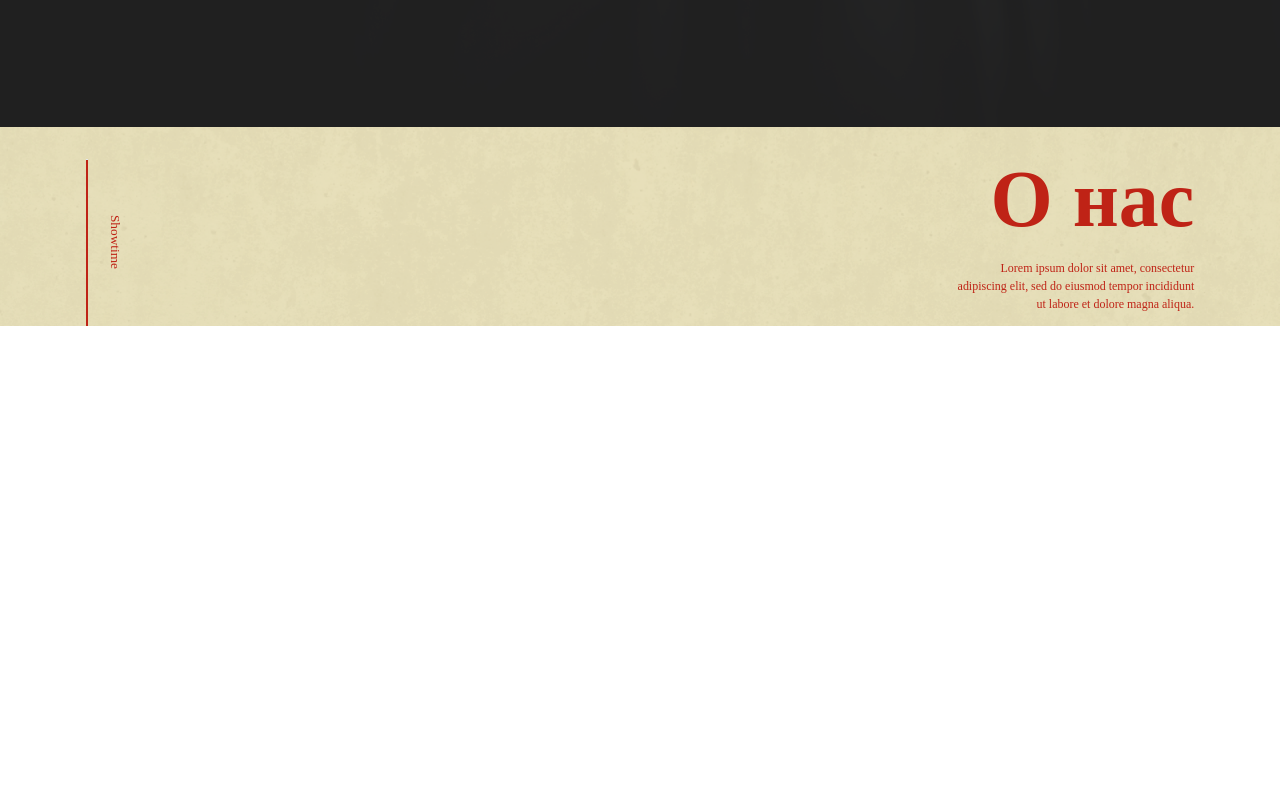
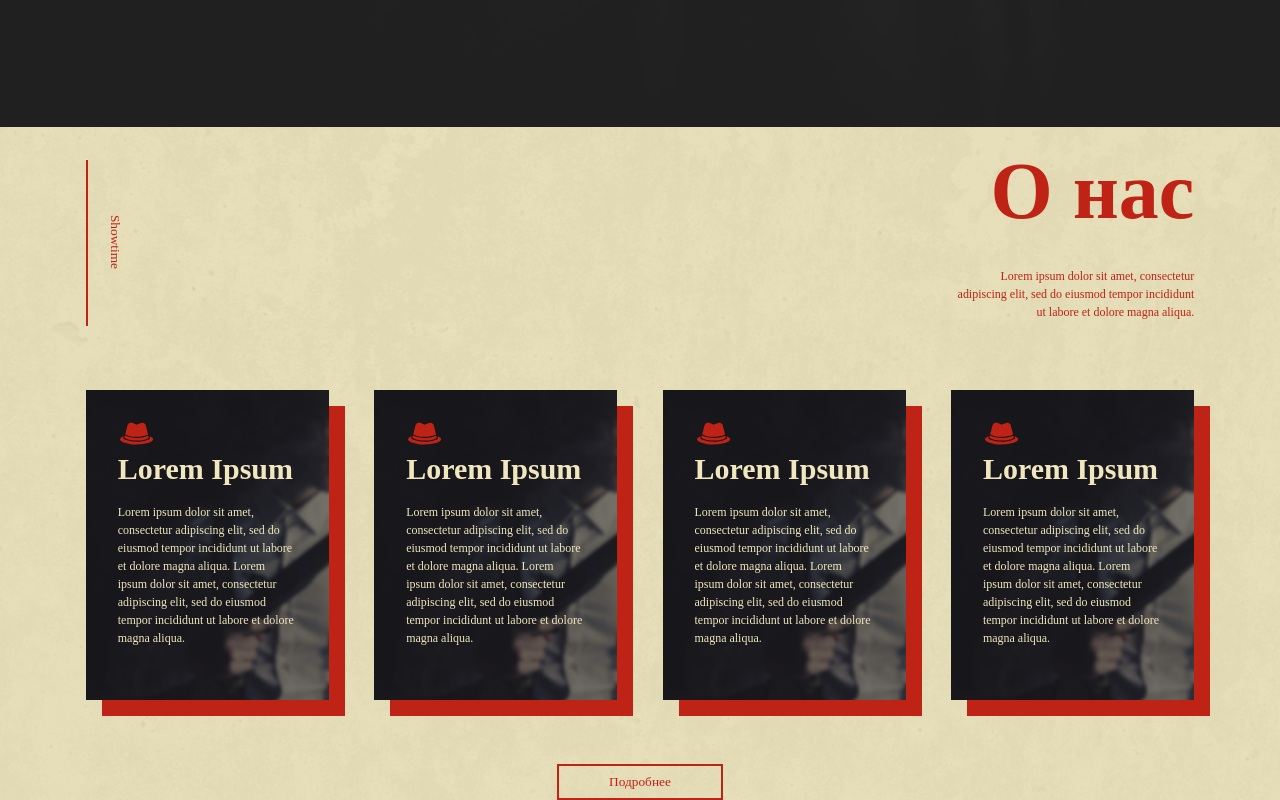
Before and after one commit to k1ngsterr1/showtime, an Astro site: page /home in a window 1280 px wide. Shown: the part 673-1473 px from the top of the page. Before the commit the page ends 999 px from the top, so only its background shows below. Built offline with nearby package versions, Linux system fonts and the light colour scheme; Astro itself is replaced by a stand-in of ours.

Commit message:
Version 1.2.3

```diff
--- /dev/null
+++ b/src/entities/AboutCard/index.astro
@@ -0,0 +1,21 @@
+---
+import styles from "./styles.module.scss";
+import BigText from "@shared/ui/BigText/index.astro";
+import Paragraph from "@shared/ui/Paragraph/index.astro";
+import { Hat } from "@shared/ui/Icons/Hat/index";
+
+interface Props {
+  bigText: string;
+  paragraph: string;
+}
+
+const { paragraph, bigText } = Astro.props;
+---
+
+<div class={styles.card}>
+  <div class="p-8">
+    <Hat />
+    <BigText text={bigText} bigTextType="about--card" />
+    <Paragraph text={paragraph} paragraphType="white" margin="mt-3" />
+  </div>
+</div>
--- /dev/null
+++ b/src/entities/AboutCard/styles.module.scss
@@ -0,0 +1,8 @@
+.card {
+  width: clamp(182.5px, 19.0092vw, 730px);
+  height: clamp(232.5px, 24.217200000000002vw, 930px);
+  background-image: url(../../assets/Main/card_bg.webp);
+  background-position: center center;
+  background-repeat: no-repeat;
+  box-shadow: 16px 16px 0px 0px #bf2316;
+}
--- a/src/features/Header/index.tsx
+++ b/src/features/Header/index.tsx
@@ -1,6 +1,6 @@
 import Link from "react-scroll";
-import Logo from "@shared/ui/Logo";
-import { MenuButton } from "@shared/ui/MenuButton";
+import Logo from "@shared/ui/Icons/Logo";
+import { MenuButton } from "@shared/ui/Icons/MenuButton";
 
 import styles from "./styles.module.scss";
 import LinkText from "@shared/ui/LinkText";
--- /dev/null
+++ b/src/shared/ui/Icons/Hat/index.tsx
@@ -0,0 +1,32 @@
+import React from "react";
+
+interface HatProps {
+  margin?: string;
+}
+
+export const Hat: React.FC<HatProps> = ({ margin }) => {
+  return (
+    <div className={margin}>
+      <svg
+        width="clamp(27.5px,2.8644000000000003vw,110px)"
+        height="clamp(18px,1.87488vw,72px)"
+        viewBox="0 0 54 36"
+        fill="none"
+        xmlns="http://www.w3.org/2000/svg"
+      >
+        <path
+          d="M17.9734 1.21127C16.0942 1.63911 14.5888 2.93307 13.9243 4.68618C13.8205 4.95749 12.9795 8.16109 12.0555 11.803C11.1211 15.4448 10.3424 18.4815 10.3217 18.5545C10.2075 18.8676 13.5921 20.2659 15.9592 20.8816C23.6421 22.8851 34.3774 22.6034 41.2297 20.2033C42.3926 19.7963 44.5521 18.8154 44.5521 18.6902C44.5521 18.6484 43.7838 15.497 42.8494 11.6986C40.9494 3.99746 40.9079 3.87224 39.8177 2.75567C38.7276 1.63911 36.8588 0.929519 35.4676 1.10692C34.5539 1.2217 34.1802 1.35736 30.889 2.7348C29.1032 3.4757 27.5874 4.08094 27.5044 4.08094C27.4213 4.08094 25.8951 3.4757 24.1093 2.72437C22.3236 1.98347 20.6936 1.32606 20.4859 1.27388C19.7799 1.07561 18.6794 1.05474 17.9734 1.21127Z"
+          fill="#BF2316"
+        />
+        <path
+          d="M9.78194 20.7564C9.71964 20.9651 9.53276 21.706 9.36664 22.3947L9.05518 23.647L9.28359 23.8244C9.71964 24.1687 11.7027 25.1496 12.8862 25.6192C17.2676 27.3306 23.7565 28.1967 29.9443 27.8836C35.6234 27.5915 40.0567 26.6419 43.5451 24.9618C44.3549 24.5653 45.5489 23.887 45.7254 23.7096C45.7877 23.647 45.2374 21.1216 45.0194 20.4955C44.9883 20.4121 44.6249 20.5373 43.9085 20.8712C39.3714 23.0313 32.706 24.0644 25.1892 23.7931C19.5309 23.5843 14.537 22.5513 10.8409 20.819L9.87538 20.3808L9.78194 20.7564Z"
+          fill="#BF2316"
+        />
+        <path
+          d="M6.77103 21.7267C4.0924 22.9998 2.50391 24.5651 2.50391 25.9425C2.50391 28.9896 9.64692 32.141 19.0637 33.2367C22.0538 33.5811 23.5177 33.6646 27.4214 33.6646C31.5951 33.6541 33.0382 33.5811 36.5059 33.1428C42.2162 32.4228 47.3658 30.8575 50.0755 29.0105C51.4668 28.0609 52.3389 26.8817 52.3389 25.9425C52.3389 24.9616 51.4564 23.7824 50.0029 22.812C49.1827 22.2589 47.0439 21.1632 46.9609 21.2467C46.9297 21.2676 47.0647 21.9041 47.2516 22.645C47.4488 23.4276 47.563 24.1164 47.5215 24.2625C47.4384 24.6068 46.1822 25.5147 44.874 26.193C41.5724 27.8939 37.4507 28.9583 32.1972 29.4592C30.0689 29.6574 24.4624 29.6261 22.2303 29.3966C17.9008 28.9687 14.1528 28.0609 11.142 26.746C9.29392 25.9321 7.43549 24.732 7.32129 24.2729C7.27976 24.1164 7.39396 23.4485 7.59123 22.645C7.77811 21.9041 7.91308 21.278 7.89231 21.2467C7.87155 21.2258 7.36282 21.445 6.77103 21.7267Z"
+          fill="#BF2316"
+        />
+      </svg>
+    </div>
+  );
+};
--- a/src/widgets/Screens/HomePage/About/index.astro
+++ b/src/widgets/Screens/HomePage/About/index.astro
@@ -1,6 +1,8 @@
 ---
 import BigText from "@shared/ui/BigText/index.astro";
 import Separator from "@shared/ui/Separator/index.astro";
+import AboutCard from "@entities/AboutCard/index.astro";
+import Button from "@shared/ui/Buttons/index.astro";
 import Paragraph from "@shared/ui/Paragraph/index.astro";
 
 import styles from "./styles.module.scss";
@@ -16,9 +18,29 @@ import styles from "./styles.module.scss";
           text="Lorem ipsum dolor  sit amet, consectetur adipiscing elit, sed do eiusmod tempor incididunt  ut labore et dolore magna aliqua."
           align="text-right"
           width="40%"
+          margin="mt-4"
           paragraphType="red"
         />
       </div>
     </div>
+    <div class="flex items-center justify-between mt-16">
+      <AboutCard
+        bigText="Lorem Ipsum"
+        paragraph="Lorem ipsum dolor  sit amet, consectetur adipiscing elit, sed do eiusmod tempor incididunt  ut labore et dolore magna aliqua. Lorem ipsum dolor  sit amet, consectetur adipiscing elit, sed do eiusmod tempor incididunt  ut labore et dolore magna aliqua.  "
+      />
+      <AboutCard
+        bigText="Lorem Ipsum"
+        paragraph="Lorem ipsum dolor  sit amet, consectetur adipiscing elit, sed do eiusmod tempor incididunt  ut labore et dolore magna aliqua. Lorem ipsum dolor  sit amet, consectetur adipiscing elit, sed do eiusmod tempor incididunt  ut labore et dolore magna aliqua.  "
+      />
+      <AboutCard
+        bigText="Lorem Ipsum"
+        paragraph="Lorem ipsum dolor  sit amet, consectetur adipiscing elit, sed do eiusmod tempor incididunt  ut labore et dolore magna aliqua. Lorem ipsum dolor  sit amet, consectetur adipiscing elit, sed do eiusmod tempor incididunt  ut labore et dolore magna aliqua.  "
+      />
+      <AboutCard
+        bigText="Lorem Ipsum"
+        paragraph="Lorem ipsum dolor  sit amet, consectetur adipiscing elit, sed do eiusmod tempor incididunt  ut labore et dolore magna aliqua. Lorem ipsum dolor  sit amet, consectetur adipiscing elit, sed do eiusmod tempor incididunt  ut labore et dolore magna aliqua.  "
+      />
+    </div>
+    <Button text="Подробнее" buttonType="transparent" margin="m-auto mt-16" />
   </div>
 </section>
```
Also changed, not shown: src/assets/Main/card_bg.webp (added), src/assets/logo/fedora.svg (added), src/shared/ui/Icons/Logo/index.tsx (renamed from src/shared/ui/Logo/index.tsx), src/shared/ui/Icons/MenuButton/index.tsx (renamed from src/shared/ui/MenuButton/index.tsx), src/shared/ui/Icons/MenuButton/styles.module.scss (renamed from src/shared/ui/MenuButton/styles.module.scss).
